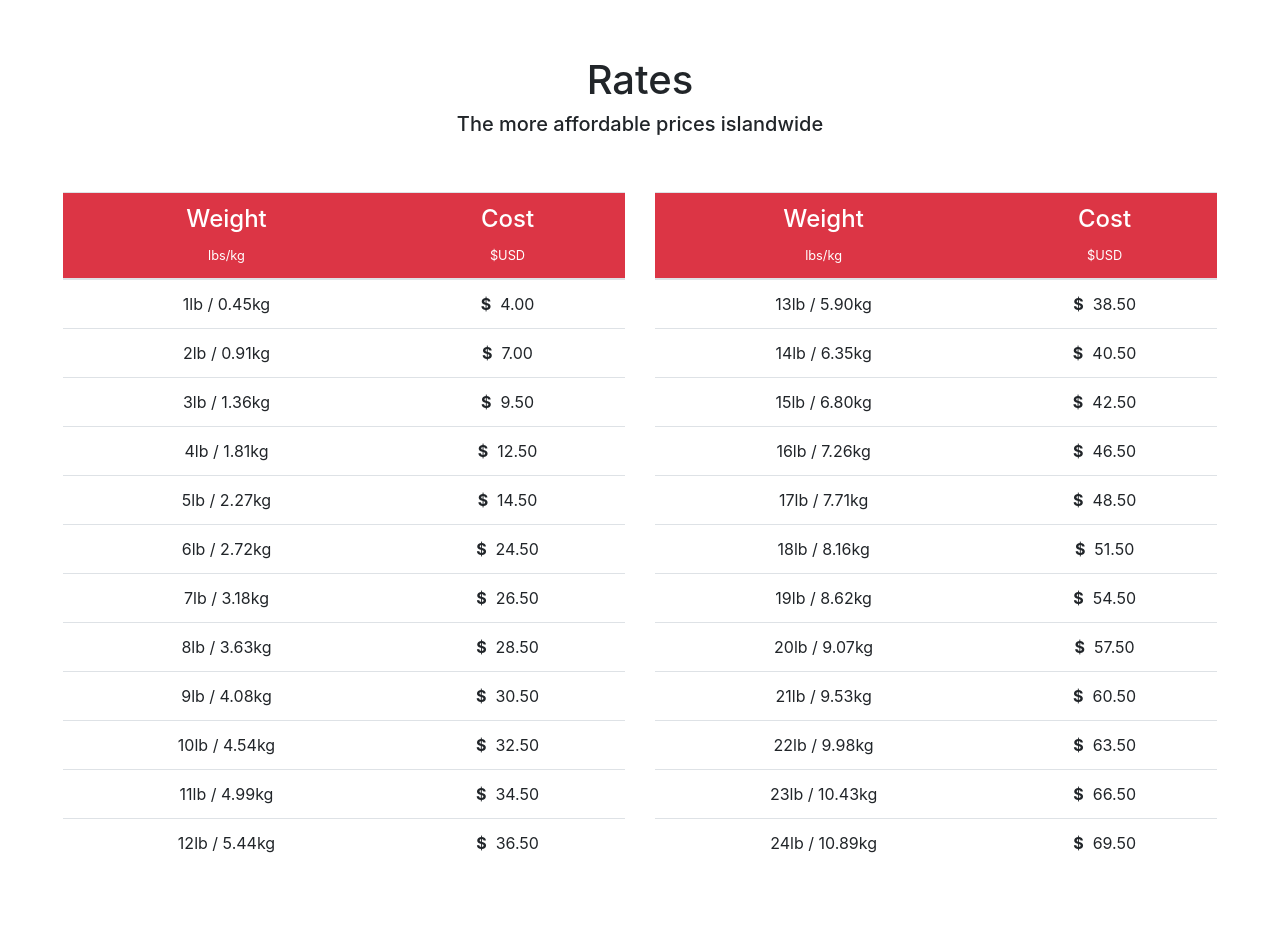
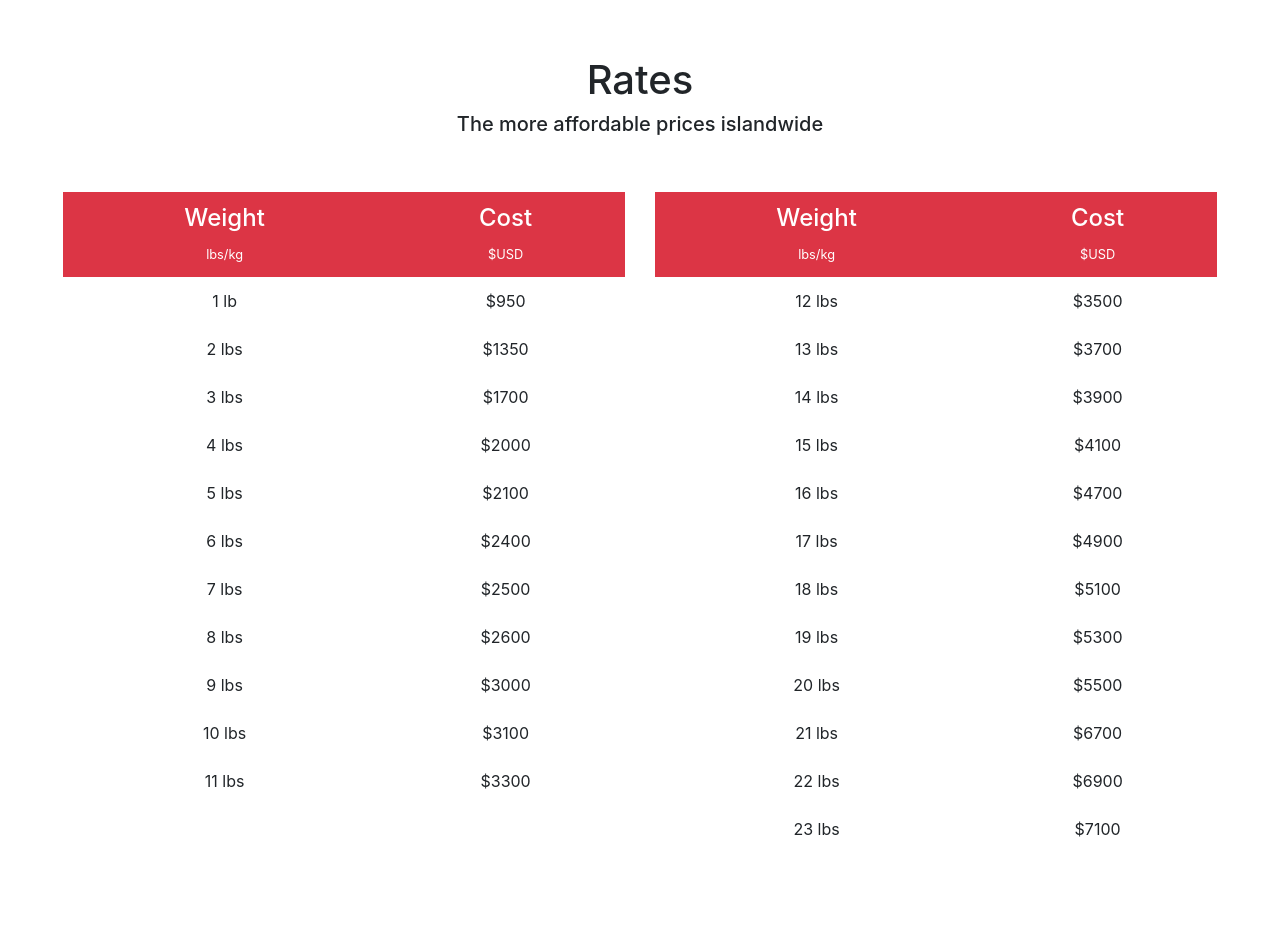
Before and after one commit to wolfsyntax/ShipEastCourier, a Django app: page /rates/ in a window 1280 px wide. Shown: the part 169-1100 px from the top of the page. After the commit the page ends 1006 px from the top, so only its background shows below. Run offline with Django 3.2, Linux system fonts and the light colour scheme; some libraries are stand-ins or nearby versions.

Commit message:
Update content services and rates

```diff
--- a/templates/sitemap/rates.html
+++ b/templates/sitemap/rates.html
@@ -23,7 +23,7 @@
 			<h5>The more affordable prices islandwide</h5>
 		</div>
 		<div class="col-12 col-lg-6 my-auto">
-			<table class="table">
+			<table class="table table-borderless">
 				<thead class="bg-danger">
 					<tr class="text-center ">
 						<th class="text-white">
@@ -38,33 +38,131 @@
 				</thead>
 				<tbody>
 
-					{% for i in part1 %}
 					<tr class="text-center">
-						<td>{{ forloop.counter }}lb / {{ forloop.counter|mul:0.45359237|floatformat:2}}kg</td>
 						<td>
-
-							<strong>$</strong>&nbsp;
-
-								{{ i|floatformat:2 }}
-
+							1 lb
+						</td>
+						<td>
+							$950
 						</td>
 
 					</tr>
 
-					{% endfor %}
+					<tr class="text-center">
+						<td>
+							2 lbs
+						</td>
+						<td>
+							$1350
+						</td>
 
+					</tr>
+
+					<tr class="text-center">
+						<td>
+							3 lbs
+						</td>
+						<td>
+							$1700
+						</td>
+
+					</tr>
+
+					<tr class="text-center">
+						<td>
+							4 lbs
+						</td>
+						<td>
+							$2000
+						</td>
+
+					</tr>
+
+					<tr class="text-center">
+						<td>
+							5 lbs
+						</td>
+						<td>
+							$2100
+						</td>
+
+					</tr>
+
+					<tr class="text-center">
+						<td>
+							6 lbs
+						</td>
+						<td>
+							$2400
+						</td>
+
+					</tr>
+
+					<tr class="text-center">
+						<td>
+							7 lbs
+						</td>
+						<td>
+							$2500
+						</td>
+
+					</tr>
+
+					<tr class="text-center">
+						<td>
+							8 lbs
+						</td>
+						<td>
+							$2600
+						</td>
+
+					</tr>
+
+					<tr class="text-center">
+						<td>
+							9 lbs
+						</td>
+						<td>
+							$3000
+						</td>
+
+					</tr>
+
+					<tr class="text-center">
+						<td>
+							10 lbs
+						</td>
+						<td>
+							$3100
+						</td>
+
+					</tr>
+
+					<tr class="text-center">
+						<td>
+							11 lbs
+						</td>
+						<td>
+							$3300
+						</td>
+
+					</tr>
+					<tr class="">
+						<td>&emsp;</td>
+						<td>&emsp;</td>
+					</tr>
 				</tbody>
 			</table>
 		</div>
 		<div class="col-12 col-lg-6">
-			<table class="table">
-				<thead class="bg-danger w-100">
-					<tr class="text-center">
-						<th class="text-white secondary-header">
+			<table class="table table-borderless">
+				<thead class="bg-danger">
+					<tr class="text-center ">
+						<th class="text-white">
 							<h4>Weight</h4>
 							<small>lbs/kg</small>
 						</th>
-						<th class="text-white secondary-header">
+						<th class="text-white">
 							<h4>Cost</h4>
 							<small>$USD</small>
 						</th>
@@ -72,21 +170,125 @@
 				</thead>
 				<tbody>
 
-					{% for i in part2 %}
 					<tr class="text-center">
-						<td>{{ forloop.counter|add:"12" }}lb / {{ forloop.counter|add:"12"|mul:0.45359237|floatformat:2}}kg</td>
+
 						<td>
-
-							<strong>$</strong>&nbsp;
-
-								{{ i|floatformat:2 }}
-
+							12 lbs
+						</td>
+						<td>
+							$3500
 						</td>
 
 					</tr>
 
-					{% endfor %}
+					<tr class="text-center">
+						<td>
+							13 lbs
+						</td>
+						<td>
+							$3700
+						</td>
 
+					</tr>
+
+					<tr class="text-center">
+						<td>
+							14 lbs
+						</td>
+						<td>
+							$3900
+						</td>
+
+					</tr>
+
+					<tr class="text-center">
+						<td>
+							15 lbs
+						</td>
+						<td>
+							$4100
+						</td>
+
+					</tr>
+
+					<tr class="text-center">
+						<td>
+							16 lbs
+						</td>
+						<td>
+							$4700
+						</td>
+
+					</tr>
+
+					<tr class="text-center">
+						<td>
+							17 lbs
+						</td>
+						<td>
+							$4900
+						</td>
+
+					</tr>
+
+					<tr class="text-center">
+						<td>
+							18 lbs
+						</td>
+						<td>
+							$5100
+						</td>
+
+					</tr>
+
+					<tr class="text-center">
+						<td>
+							19 lbs
+						</td>
+						<td>
+							$5300
+						</td>
+
+					</tr>
+
+					<tr class="text-center">
+						<td>
+							20 lbs
+						</td>
+						<td>
+							$5500
+						</td>
+
+					</tr>
+
+					<tr class="text-center">
+						<td>
+							21 lbs
+						</td>
+						<td>
+							$6700
+						</td>
+
+					</tr>
+
+					<tr class="text-center">
+						<td>
+							22 lbs
+						</td>
+						<td>
+							$6900
+						</td>
+
+					</tr>
+					<tr class="text-center">
+						<td>
+							23 lbs
+						</td>
+						<td>
+							$7100
+						</td>
+
+					</tr>
 				</tbody>
 			</table>
 		</div>
--- a/templates/sitemap/services.html
+++ b/templates/sitemap/services.html
@@ -34,7 +34,7 @@
                         <div class="single-service-three wow fadeInUp" data-wow-delay=".2s" style="visibility: visible; animation-delay: 0.2s; animation-name: fadeInUp;">
                             <div class="service-icon-three text-center"><i class="text-danger fa fa-truck fa-4x"></i></div>
                             <h4 class="text-center my-2">Road Freight</h4>
-                            <p class="text-justify">Transport of your large items to and from St. Thomas and Kingston</p>
+                            <p class="text-justify">Pickup and drop-off of small and medium items via bike courier in St. Thomas and Kingston. Knutsford Express drop off and pickup of items sent and received via the Knutsford Express locations. Errands for persons in St. Thomas including food delivery, grocery shopping, pharmacy purchases, tax office payments, auto parts delivery</p>
                         </div>
                     </div>
 
@@ -42,7 +42,7 @@
                         <div class="single-service-three wow fadeInUp" data-wow-delay="0.3s" style="visibility: visible; animation-delay: 0.3s; animation-name: fadeInUp;">
                             <div class="service-icon-three text-center"><i class="text-danger fa fa-plane fa-4x"></i></div>
                             <h4 class="text-center my-2">Air Freight</h4>
-                            <p class="text-justify">{% lorem 15 w%}</p>
+                            <p class="text-justify">Shop online and ship your items to our Florida, USA address and we will have them transported to Jamaica where you will pick them up at our store location or we will deliver to you</p>
                         </div>
                     </div>
 
@@ -50,7 +50,7 @@
                         <div class="single-service-three wow fadeInUp" data-wow-delay="0.4s" style="visibility: visible; animation-delay: 0.4s; animation-name: fadeInUp;">
                             <div class="service-icon-three text-center"><i class="text-danger fa fa-ship fa-4x"></i></div>
                             <h4 class="text-center my-2">Sea Freight</h4>
-                            <p class="text-justify">{% lorem 15 w%}</p>
+                            <p class="text-justify">Shop online and ship large items to our warehouse and we will transport them via the sea at an affordable cost including barrels and large products.</p>
                         </div>
                     </div>
 
```
